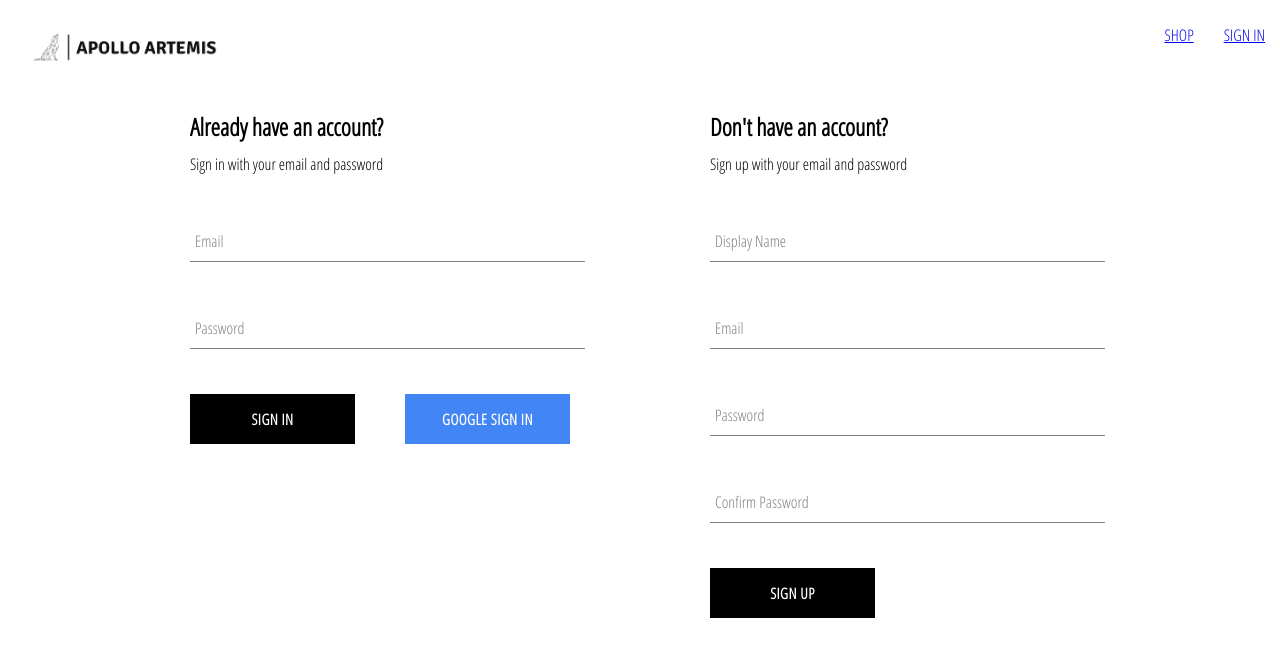
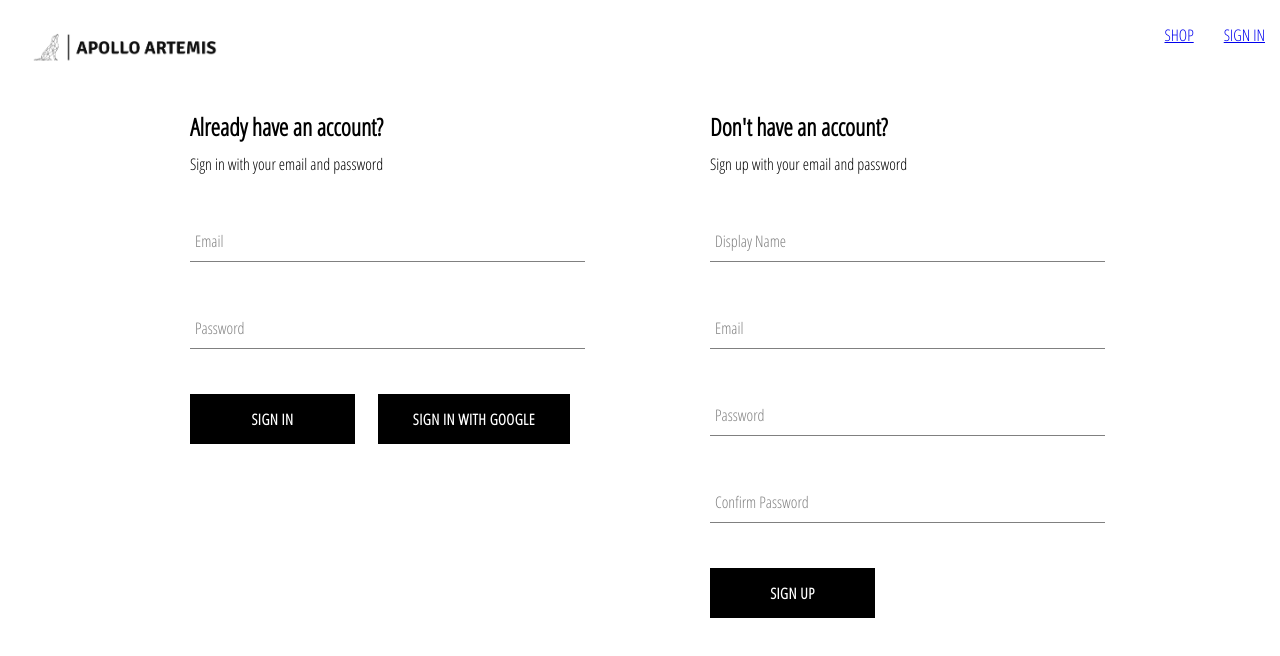
Before and after one commit to chris-aqui/artemis-clothing-v2, a React (Create React App) app: page /auth in a window 1280 px wide. Shown: the top 656 px of the page. Built offline with nearby package versions, Linux system fonts and the light colour scheme; no server answers.

Commit message:
added context and small refactor

```diff
--- a/src/App.tsx
+++ b/src/App.tsx
@@ -1,22 +1,30 @@
 // @ts-nocheck // todo: remove this line when TS error is fixed
-import { Routes, Route } from 'react-router-dom';
+import { useContext } from "react";
+import { Routes, Route, Navigate } from "react-router-dom";
 import Home from './routes/home/home.component';
 import Navigation from './routes/navigation/navigation.component';
 import Shop from './routes/shop/shop.component';
 // import SignIn from './routes/sign-in/sign-in.component';
 import Authentication from './routes/authentication/authentication.component';
+import { UserContext } from "./contexts/user.context";
 
 
 const App = () => {
+  const { currentUser } = useContext(UserContext);
   return (
     <Routes>
-      <Route path='/' element={<Navigation />}>
+      <Route path="/" element={<Navigation />}>
         <Route index element={<Home />} />
-        <Route path='shop' element={<Shop />} />
-        <Route path='auth' element={<Authentication />} />
+        <Route path="shop" element={<Shop />} />
+        <Route
+          path="auth"
+          element={
+            currentUser ? <Navigate to="/" replace /> : <Authentication />
+          }
+        />
       </Route>
-    </Routes >
+    </Routes>
   );
-};
+}
 
 export default App;
--- a/src/components/button/button.component.tsx
+++ b/src/components/button/button.component.tsx
@@ -1,9 +1,9 @@
 // @ts-nocheck // todo: remove this line when TS error is fixed
-import './button.styles.scss';
+import "./button.styles.scss";
 
-const BUTTON_TYPE_CLASSES = {
-	google: 'google-sign-in',
-	inverted: 'inverted',
+export const BUTTON_TYPE_CLASSES = {
+	google: "google-sign-in",
+	inverted: "inverted",
 };
 
 const Button = ({ children, buttonType, ...otherProps }) => {
--- a/src/components/sign-in-form/sign-in-form.component.tsx
+++ b/src/components/sign-in-form/sign-in-form.component.tsx
@@ -1,13 +1,13 @@
 // @ts-nocheck // todo: remove this line when TS error is fixed
-import { useState } from 'react';
+import { useState, useContext } from 'react';
 
 import FormInput from '../form-input/form-input.component';
-import Button from '../button/button.component';
+import Button, { BUTTON_TYPE_CLASSES } from '../button/button.component';
+import { UserContext } from '../../contexts/user.context';
 
 import {
+	signInAuthUserWithEmailAndPassword,
 	signInWithGooglePopup,
-	createUserDocumentFromAuth,
-	signInAuthUserWithEmailAndPassword,
 } from '../../utils/firebase/firebase.utils';
 
 import './sign-in-form.styles.scss';
@@ -21,25 +21,27 @@ const SignInForm = () => {
 	const [formFields, setFormFields] = useState(defaultFormFields);
 	const { email, password } = formFields;
 
+	const { setCurrentUser } = useContext(UserContext);
+
 	const resetFormFields = () => {
 		setFormFields(defaultFormFields);
 	};
 
 	const signInWithGoogle = async () => {
 		const { user } = await signInWithGooglePopup();
-		await createUserDocumentFromAuth(user);
+		setCurrentUser(user);
 	};
 
 	const handleSubmit = async (event) => {
 		event.preventDefault();
 
 		try {
-			const response = await signInAuthUserWithEmailAndPassword(
+			const { user } = await signInAuthUserWithEmailAndPassword(
 				email,
 				password
 			);
-			console.log(response);
 			resetFormFields();
+			setCurrentUser(user);
 		} catch (error) {
 			switch (error.code) {
 				case 'auth/wrong-password':
@@ -61,7 +63,7 @@ const SignInForm = () => {
 	};
 
 	return (
-		<div className='sign-up-container'>
+		<div className='sign-in-container'>
 			<h2>Already have an account?</h2>
 			<span>Sign in with your email and password</span>
 			<form onSubmit={handleSubmit}>
@@ -84,8 +86,12 @@ const SignInForm = () => {
 				/>
 				<div className='buttons-container'>
 					<Button type='submit'>Sign In</Button>
-					<Button type='button' buttonType='google' onClick={signInWithGoogle}>
-						Google sign in
+					<Button
+						buttonType={BUTTON_TYPE_CLASSES.google}
+						type='button'
+						onClick={signInWithGoogle}
+					>
+						Sign In With Google
 					</Button>
 				</div>
 			</form>
--- a/src/components/sign-in-form/sign-in-form.styles.scss
+++ b/src/components/sign-in-form/sign-in-form.styles.scss
@@ -1,4 +1,4 @@
-.sign-up-container {
+.sign-in-container {
 	display: flex;
 	flex-direction: column;
 	width: 380px;
--- a/src/components/sign-up-form/sign-up-form.component.tsx
+++ b/src/components/sign-up-form/sign-up-form.component.tsx
@@ -1,26 +1,28 @@
 // @ts-nocheck // todo: remove this line when TS error is fixed
-import { useState } from 'react';
+import { useState, useContext } from "react";
 
-import FormInput from '../form-input/form-input.component';
-import Button from '../button/button.component';
+import FormInput from "../form-input/form-input.component";
+import Button from "../button/button.component";
+import { UserContext } from "../../contexts/user.context";
 
 import {
 	createAuthUserWithEmailAndPassword,
 	createUserDocumentFromAuth,
-} from '../../utils/firebase/firebase.utils';
+} from "../../utils/firebase/firebase.utils";
 
-import './sign-up-form.styles.scss';
+import "./sign-up-form.styles.scss";
 
 const defaultFormFields = {
-	displayName: '',
-	email: '',
-	password: '',
-	confirmPassword: '',
+	displayName: "",
+	email: "",
+	password: "",
+	confirmPassword: "",
 };
 
 const SignUpForm = () => {
 	const [formFields, setFormFields] = useState(defaultFormFields);
 	const { displayName, email, password, confirmPassword } = formFields;
+	const { setCurrentUser } = useContext(UserContext);
 
 	const resetFormFields = () => {
 		setFormFields(defaultFormFields);
@@ -30,7 +32,7 @@ const SignUpForm = () => {
 		event.preventDefault();
 
 		if (password !== confirmPassword) {
-			alert('passwords do not match');
+			alert("passwords do not match");
 			return;
 		}
 
@@ -42,11 +44,12 @@ const SignUpForm = () => {
 
 			await createUserDocumentFromAuth(user, { displayName });
 			resetFormFields();
+			setCurrentUser(user);
 		} catch (error) {
-			if (error.code === 'auth/email-already-in-use') {
-				alert('Cannot create user, email already in use');
+			if (error.code === "auth/email-already-in-use") {
+				alert("Cannot create user, email already in use");
 			} else {
-				console.log('user creation encountered an error', error);
+				console.log("user creation encountered an error", error);
 			}
 		}
 	};
@@ -58,46 +61,46 @@ const SignUpForm = () => {
 	};
 
 	return (
-		<div className='sign-up-container'>
+		<div className="sign-up-container">
 			<h2>Don't have an account?</h2>
 			<span>Sign up with your email and password</span>
 			<form onSubmit={handleSubmit}>
 				<FormInput
-					label='Display Name'
-					type='text'
+					label="Display Name"
+					type="text"
 					required
 					onChange={handleChange}
-					name='displayName'
+					name="displayName"
 					value={displayName}
 				/>
 
 				<FormInput
-					label='Email'
-					type='email'
+					label="Email"
+					type="email"
 					required
 					onChange={handleChange}
-					name='email'
+					name="email"
 					value={email}
 				/>
 
 				<FormInput
-					label='Password'
-					type='password'
+					label="Password"
+					type="password"
 					required
 					onChange={handleChange}
-					name='password'
+					name="password"
 					value={password}
 				/>
 
 				<FormInput
-					label='Confirm Password'
-					type='password'
+					label="Confirm Password"
+					type="password"
 					required
 					onChange={handleChange}
-					name='confirmPassword'
+					name="confirmPassword"
 					value={confirmPassword}
 				/>
-				<Button type='submit'>Sign Up</Button>
+				<Button type="submit">Sign Up</Button>
 			</form>
 		</div>
 	);
--- /dev/null
+++ b/src/contexts/user.context.tsx
@@ -0,0 +1,28 @@
+// @ts-nocheck // todo: remove this line when TS error is fixed
+import { createContext, useState, useEffect } from "react";
+
+import { auth } from "../utils/firebase/firebase.utils";
+
+export const UserContext = createContext({
+	setCurrentUser: () => null,
+	currentUser: null,
+});
+
+export const UserProvider = ({ children }) => {
+	const [currentUser, setCurrentUser] = useState(null);
+	const value = { currentUser, setCurrentUser };
+
+	useEffect(() => {
+		const unsubscribe = auth.onAuthStateChanged((userAuth) => {
+			if (userAuth) {
+				setCurrentUser(userAuth);
+			} else {
+				setCurrentUser(null);
+			}
+		});
+
+		return unsubscribe;
+	}, []);
+
+	return <UserContext.Provider value={value}>{children}</UserContext.Provider>;
+};
--- /dev/null
+++ b/src/index.js
@@ -0,0 +1,27 @@
+import React from "react";
+import { render } from "react-dom";
+import { BrowserRouter } from "react-router-dom";
+import reportWebVitals from './reportWebVitals';
+
+import App from "./App";
+import { UserProvider } from "./contexts/user.context";
+
+import "./index.scss";
+
+const rootElement = document.getElementById("root");
+
+render(
+  <React.StrictMode>
+    <BrowserRouter>
+      <UserProvider>
+        <App />
+      </UserProvider>
+    </BrowserRouter>
+  </React.StrictMode>,
+  rootElement
+);
+
+// If you want to start measuring performance in your app, pass a function
+// to log results (for example: reportWebVitals(console.log))
+// or send to an analytics endpoint. Learn more: https://bit.ly/CRA-vitals
+reportWebVitals();
--- a/src/index.tsx
+++ /dev/null
@@ -1,21 +0,0 @@
-import React from 'react';
-import ReactDOM from 'react-dom';
-import './index.scss';
-import App from './App';
-import reportWebVitals from './reportWebVitals';
-import { BrowserRouter as Router } from "react-router-dom";
-
-
-ReactDOM.render(
-  <React.StrictMode>
-    <Router>
-      <App />
-    </Router>
-  </React.StrictMode>,
-  document.getElementById('root')
-);
-
-// If you want to start measuring performance in your app, pass a function
-// to log results (for example: reportWebVitals(console.log))
-// or send to an analytics endpoint. Learn more: https://bit.ly/CRA-vitals
-reportWebVitals();
--- a/src/routes/navigation/navigation.component.tsx
+++ b/src/routes/navigation/navigation.component.tsx
@@ -1,11 +1,20 @@
 // @ts-nocheck // todo: remove this line when TS error is fixed
-import { Fragment } from 'react';
+import { Fragment, useContext } from 'react';
 import { Outlet, Link } from 'react-router-dom';
-import DogLogo from '../../assets/apollo-artemis-logo.png'
+import { UserContext } from '../../contexts/user.context';
+import DogLogo from '../../assets/apollo-artemis-logo.png';
+import { signOutUser } from '../../utils/firebase/firebase.utils';
 
 import './navigation.styles.scss';
 
 const Navigation = () => {
+	const { currentUser, setCurrentUser } = useContext(UserContext);
+
+	const signOutHandler = async () => {
+		await signOutUser();
+		setCurrentUser(null);
+	};
+
 	return (
 		<Fragment>
 			<div className='navigation'>
@@ -18,9 +27,16 @@ const Navigation = () => {
 					<Link className='nav-link' to='/shop'>
 						SHOP
 					</Link>
-					<Link className='nav-link' to='/auth'>
-						SIGN IN
-					</Link>
+					{currentUser ? (
+						<span className='nav-link' onClick={signOutHandler}>
+							{' '}
+							SIGN OUT{' '}
+						</span>
+					) : (
+						<Link className='nav-link' to='/auth'>
+							SIGN IN
+						</Link>
+					)}
 				</div>
 			</div>
 			<Outlet />
--- a/src/utils/firebase/firebase.utils.js
+++ b/src/utils/firebase/firebase.utils.js
@@ -6,8 +6,9 @@ import {
 	GoogleAuthProvider,
 	createUserWithEmailAndPassword,
 	signInWithEmailAndPassword,
-} from 'firebase/auth';
-import { getFirestore, doc, getDoc, setDoc } from 'firebase/firestore';
+	signOut,
+} from "firebase/auth";
+import { getFirestore, doc, getDoc, setDoc } from "firebase/firestore";
 // TODO: Add SDKs for Firebase products that you want to use
 // https://firebase.google.com/docs/web/setup#available-libraries
 
@@ -73,6 +74,8 @@ export const createUserDocumentFromAuth = async (
 
 export const createAuthUserWithEmailAndPassword = async (email, password) => {
 	if (!email || !password) return;
+	console.log('email', email);
+	console.log('password', password);
 
 	return await createUserWithEmailAndPassword(auth, email, password);
 };
@@ -82,3 +85,5 @@ export const signInAuthUserWithEmailAndPassword = async (email, password) => {
 
 	return await signInWithEmailAndPassword(auth, email, password);
 };
+
+export const signOutUser = async () => await signOut(auth);
```
